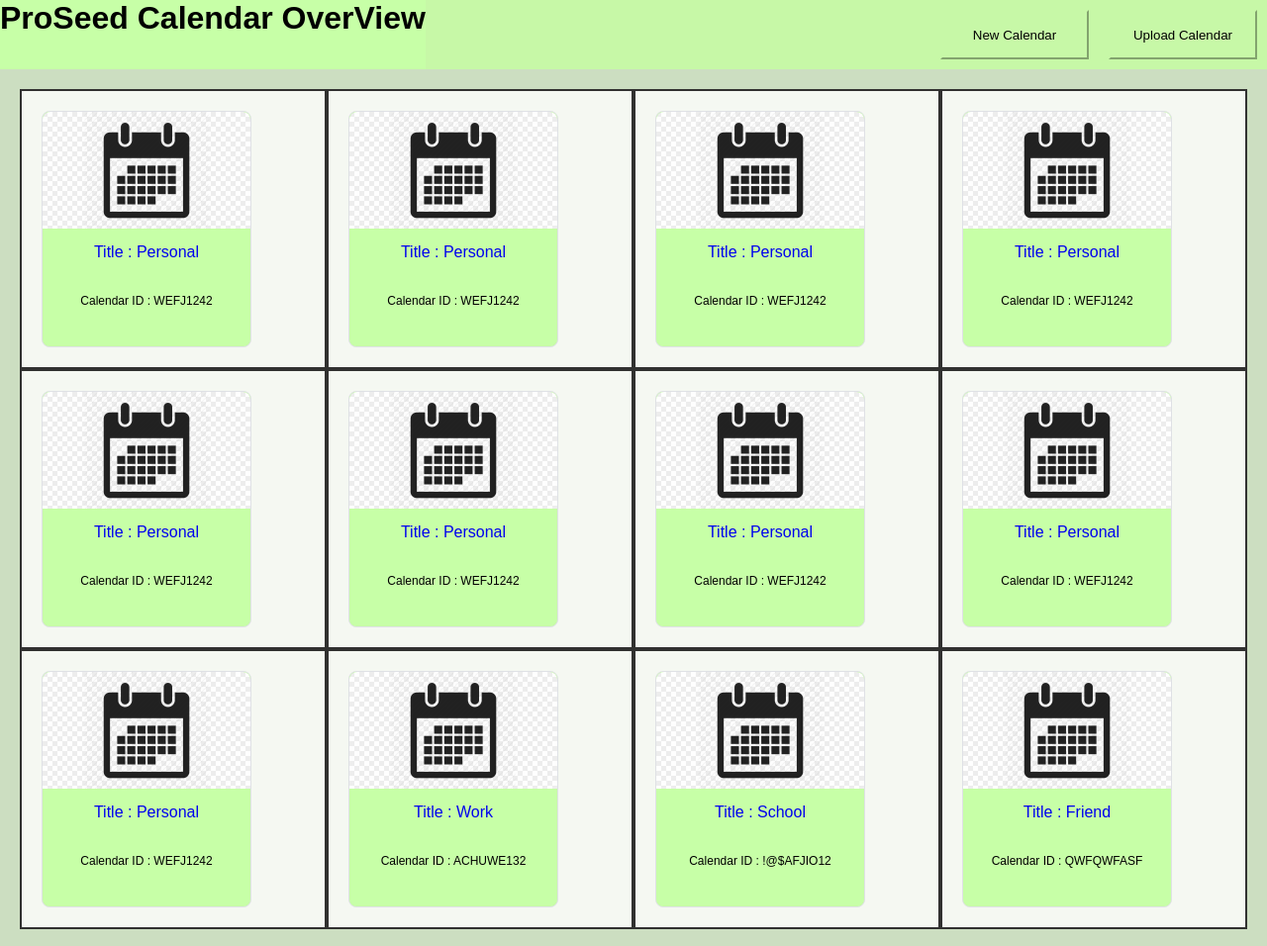
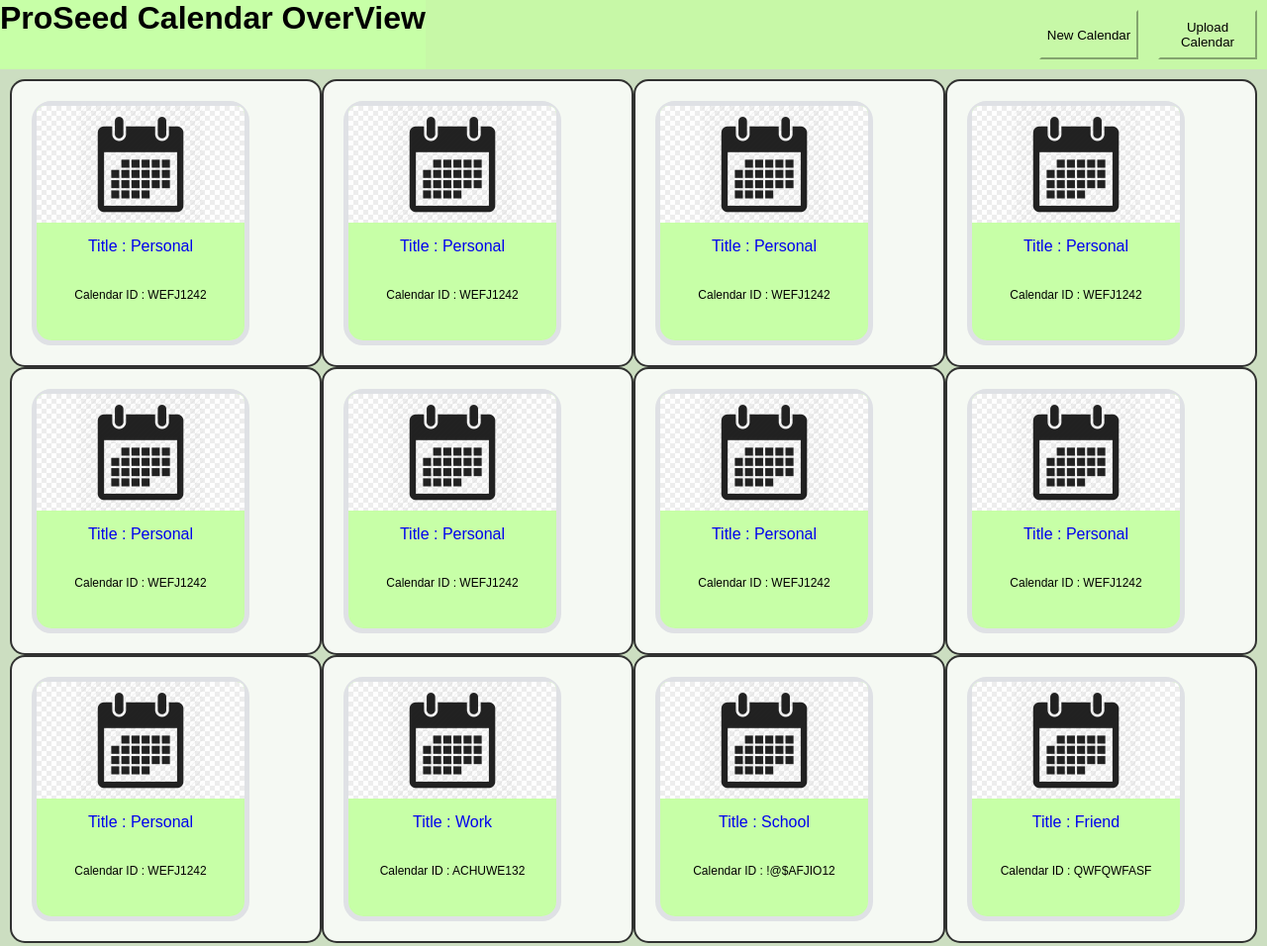
Before and after one commit to cse110-fa22-group32/ProSeed-Smart-Calendar, a plain HTML site: page source/middle-ground.html in a window 1280 px wide. Shown: the top 956 px of the page at 99% size. Drawn offline with Linux system fonts and the light colour scheme.

Commit message:
Update middle-ground.css

```diff
--- a/source/assets/styles/middle-ground.css
+++ b/source/assets/styles/middle-ground.css
@@ -9,7 +9,8 @@
     display: grid;
     grid-template-columns: auto auto auto auto;
     background-color: #ccdec1;
-    padding: 20px;
+    padding: 10px;
+    align-self: center;
   }
 
 .grid-item {
@@ -18,6 +19,7 @@
     padding: 20px;
     font-size: 30px;
     text-align: center;
+    border-radius: 15px;
 }
 
 a {
@@ -29,8 +31,8 @@ a:hover {
 
 article {
     align-items: center;
-    border: 1px solid rgb(223, 225, 229);
-    border-radius: 8px;
+    border: 5px solid rgb(223, 225, 229);
+    border-radius: 20px;
     display: grid;
     grid-template-rows: 118px 56px 14px 18px;
     height: auto;
@@ -96,7 +98,7 @@ time {
 .title-button{
     margin: 10px;
     border-color: rgb(199, 248, 167);
-    width: 150px;
+    width: 100px;
     height: 50px;
     background-color: rgb(199, 248, 167);
 }
```
